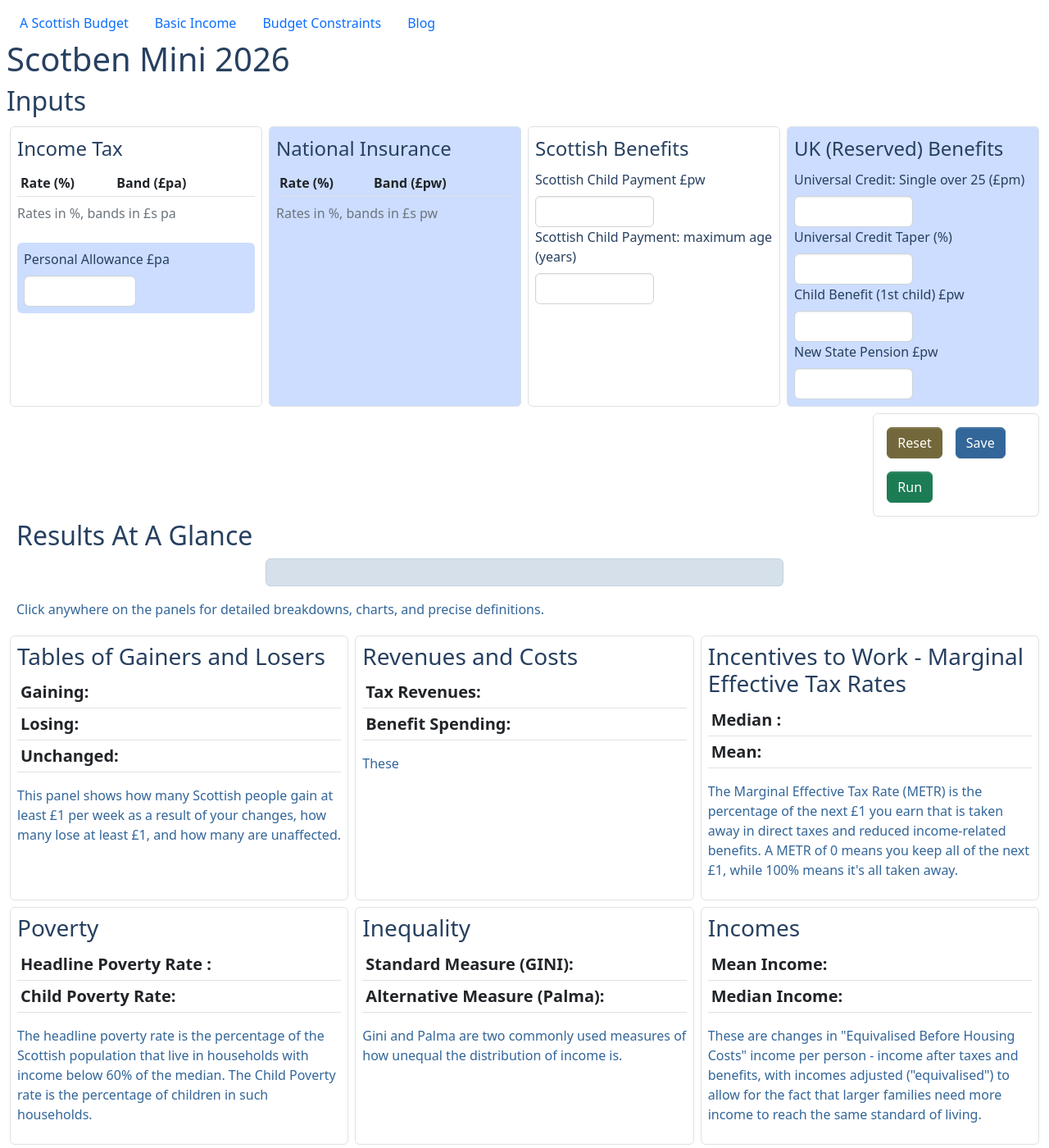
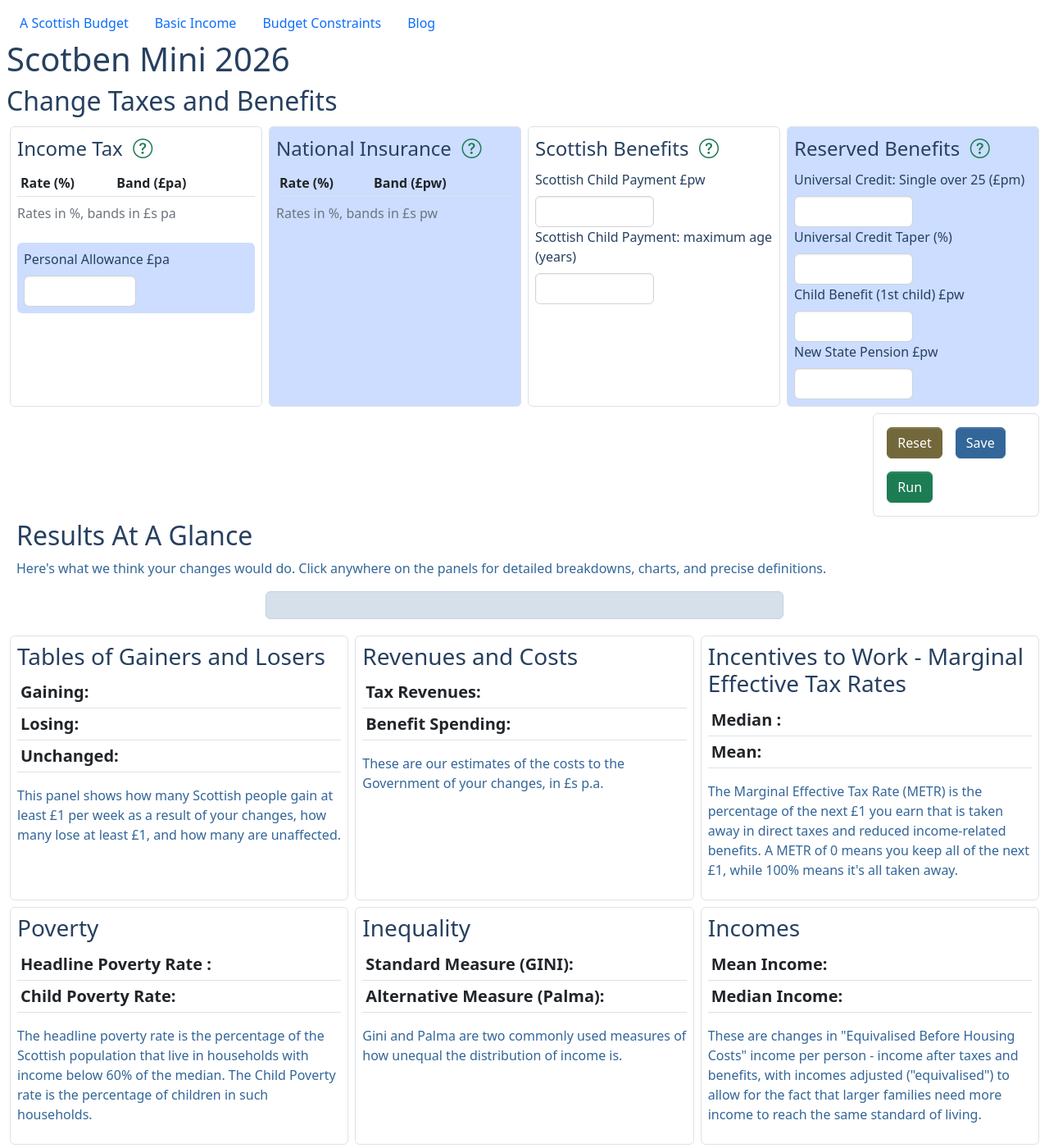
Before and after one commit to grahamstark/vwebsites, a Jekyll site: the page built from models/scotben-2026.md, in a window 1280 px wide and 1400 px high. Shown: the whole window at 82% size. Built offline with Jekyll 4.4.1, drawn with Linux system fonts in a browser that asks for light colours; nearby versions of some CDN libraries.

Commit message:
Help texts.

```diff
--- a/models/_includes/default-output.html
+++ b/models/_includes/default-output.html
@@ -32,7 +32,7 @@
             <tr><th>Tax Revenues:</th><td id='headlines-tax'></td></tr>
             <tr><th>Benefit Spending:</th><td id='headlines-benefits'></td></tr>
         </table>
-        <p class='text-info fs-6'>These </p>
+        <p class='text-info fs-6'>These are our estimates of the costs to the Government of your changes, in £s p.a.</p>
     </div>
 
 {% elsif include.which == 'metrs' %}
--- a/models/_includes/help-popup.html
+++ b/models/_includes/help-popup.html
@@ -1,7 +1,7 @@
 <!-- Button trigger modal -->
-<button type="button" class="btn btn-success" data-bs-toggle="modal" data-bs-target="#help-{{include.id}}">
-    <i class="bi bi-question-circle"></i>
-</button>
+ <legend>
+ {{include.data.title }}<span class="text-success" data-bs-toggle="modal" data-bs-target="#help-{{include.id}}">&nbsp;&nbsp;<i class="bi bi-question-circle"></i></span>
+</legend>
 
 <!-- Modal -->
 <div class="modal fade" id="help-{{include.id}}" data-bs-backdrop="static" data-bs-keyboard="false" tabindex="-1" aria-labelledby="staticBackdropLabel" aria-hidden="true">
@@ -15,7 +15,7 @@
 
         {% if include.data.title %}
             <header class=''>
-                <h4></h4>
+                <h4>{{include.data.title}}</h4>
             </header>
         {% endif %}
 
--- a/models/_includes/simple-params-inputs.html
+++ b/models/_includes/simple-params-inputs.html
@@ -7,7 +7,7 @@
     <div class='container-fluid'>
         <div class='row'><!-- input row -->
             <fieldset class="col border rounded-2 m-1 p-2">
-                <legend>Income Tax</legend>
+               {% include help-popup.html id='income-tax' data=site.data.definitions.income-tax %}
                         <input type="hidden" id="tax-n" name="tax-n" value=""/>
                         <table id='it-table' class="table table-sm table-striped">
                             <caption>Rates in %, bands in &pound;s pa</caption>
@@ -28,7 +28,7 @@
                         </div>
             </fieldset>
             <fieldset class='col border rounded-2 m-1 p-2 ukreserved'>
-                <legend>National Insurance</legend>
+                {% include help-popup.html id='national-insurance' data=site.data.definitions.national-insurance %}
                 <input type="hidden" id="ni-n" name="ni-n" value=""/>
                 <table class="table table-sm table-striped">
                     <caption>Rates in %, bands in &pound;s pw</caption>
@@ -45,7 +45,7 @@
                 </table>
             </fieldset>
             <fieldset class='col border  rounded-2 m-1 p-2'>
-                <legend>Scottish Benefits</legend>
+                {% include help-popup.html id='scottish-benefits' data=site.data.definitions.scottish-benefits %}
                 <div class="row">
                     <div class="col">
                         <label for='scottish_child_payment' class='form-label'>Scottish Child Payment £pw</label>
@@ -60,7 +60,7 @@
                 </div>
             </fieldset>
             <fieldset class='col border rounded-2 m-1 p-2 ukreserved'>
-                    <legend>UK (Reserved) Benefits</legend>
+                    {% include help-popup.html id='reserved-benefits' data=site.data.definitions.reserved-benefits %}
                     <div class="row">
                         <div class="col">
                             <label for='uc_single' class='form-label'>Universal Credit: Single over 25 (£pm)</label>
--- a/models/_layouts/scotben-2026.html
+++ b/models/_layouts/scotben-2026.html
@@ -13,7 +13,7 @@
 </header>
 
 <header role='header' class='box justify-content-center'>
-    <h2>Inputs</h2>
+    <h2>Change Taxes and Benefits</h2>
 </header>
 
 {% include simple-params-inputs.html %}
@@ -26,6 +26,9 @@
     <header role='header' class='box justify-content-center'>
         <h2>Results At A Glance</h2>
     </header>
+    <p class='text-info'>
+    Here's what we think your changes would do. Click anywhere on the panels for detailed breakdowns, charts, and precise definitions.
+    </p>
 
 
     <div class='row'>
@@ -34,9 +37,6 @@
         <div class='col-3'></div>
     </div>
 
-    <p class='text-info'>
-    Click anywhere on the panels for detailed breakdowns, charts, and precise definitions.
-    </p>
 
     <div class='row fs-5 justify-content-center text-primary'>
 
```
Also changed, not shown: models/_data/definitions.yml (+12 -12 lines).
